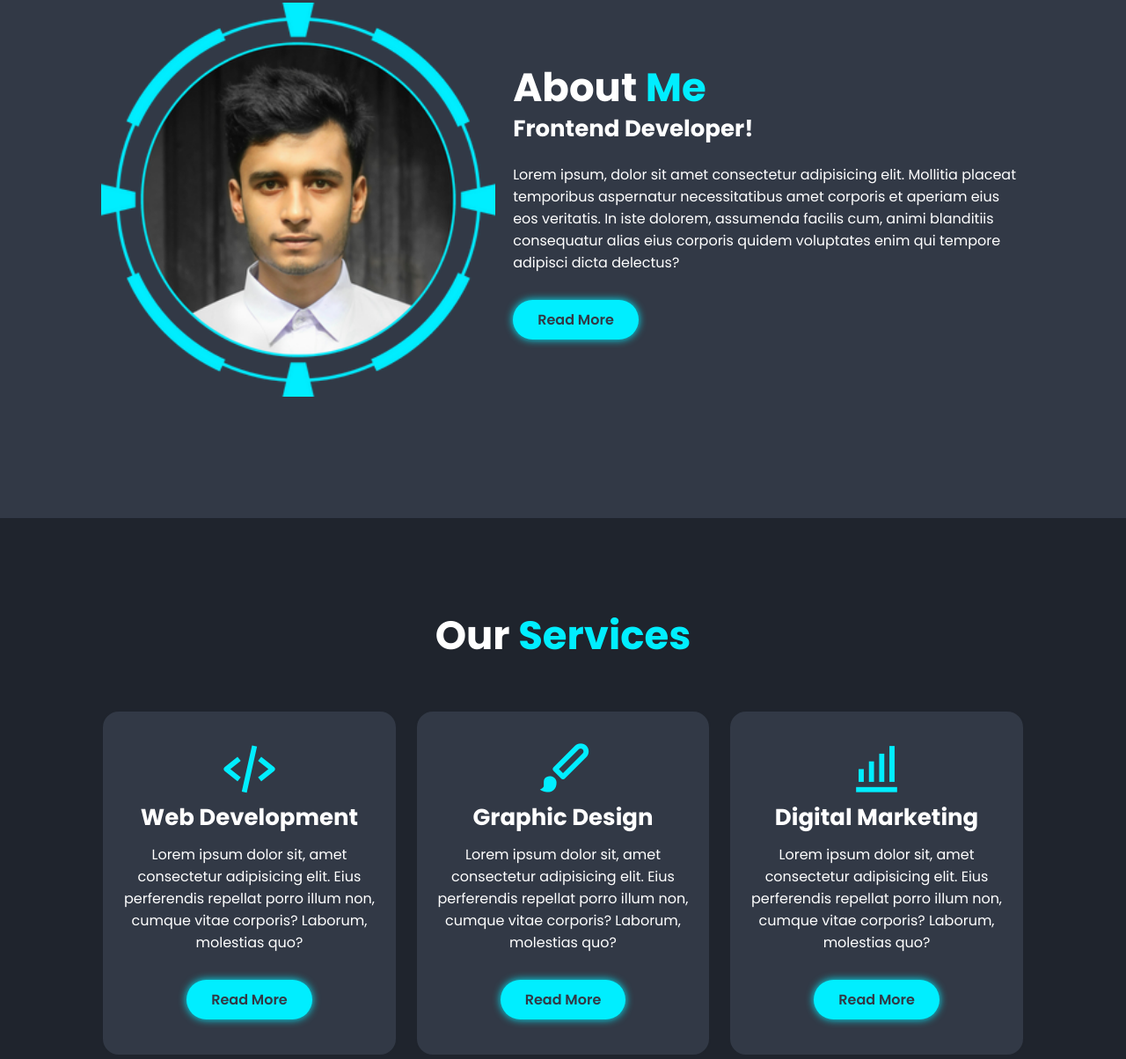
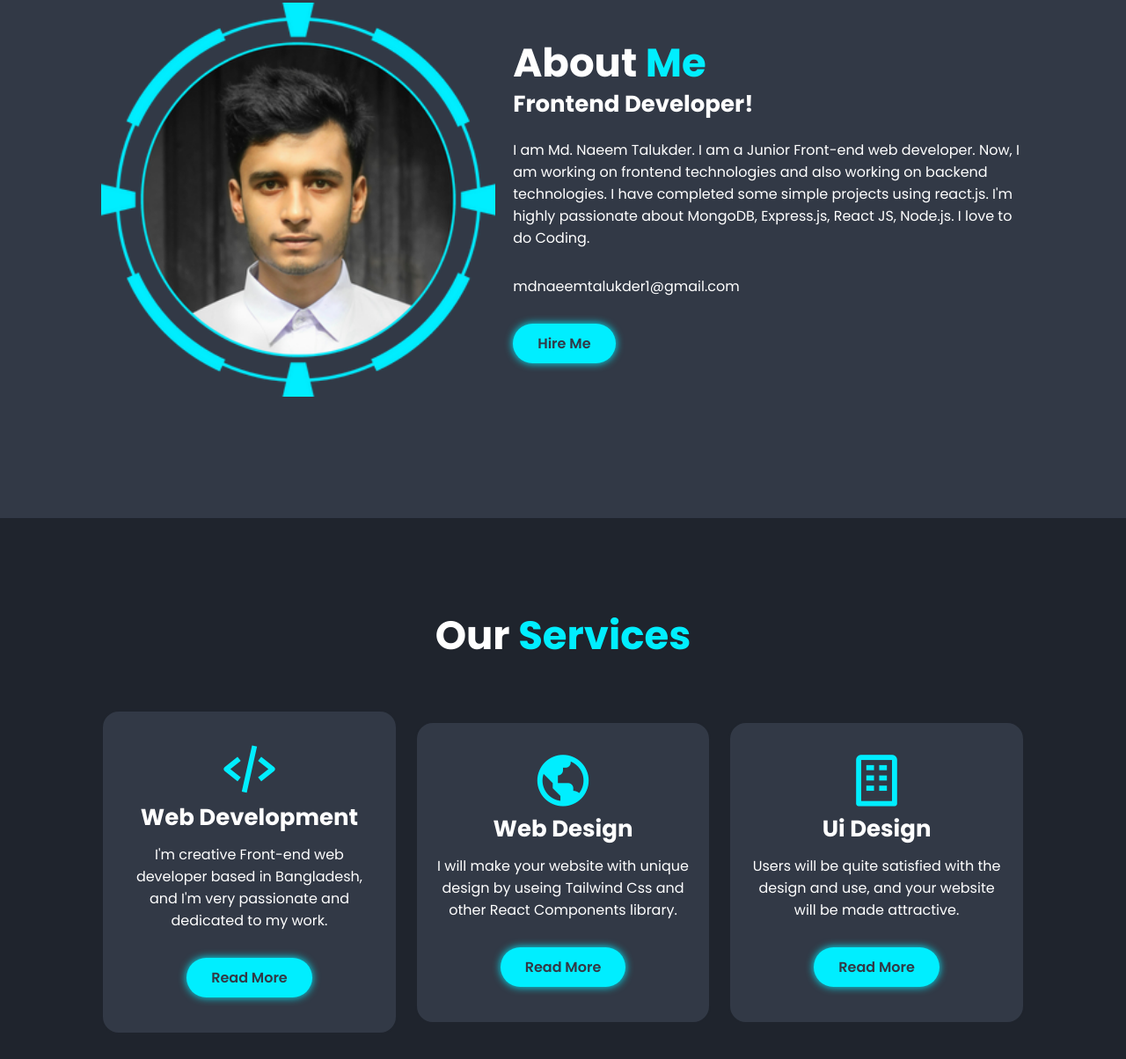
Before and after one commit to naeemtalukder/portfolio-js, a plain HTML site: page index.html in a window 1280 px wide. Shown: the part 1011-2215 px from the top of the page at 88% size. Drawn offline with nearby package versions, Linux system fonts and the light colour scheme.

Commit message:
Project ui update

```diff
--- a/app.js
+++ b/app.js
@@ -52,7 +52,7 @@ ScrollReveal().reveal('.home-content p, .about-content', { origin: 'right' });
 
 /*########## Typed Js ###########*/
 const typed = new Typed('.multiple-text', {
-    strings: ['Frontend Developer', 'Digital Marketer', 'Graphic Designer'],
+    strings: ['Web Developer', 'Frontend Developer', 'Blogger'],
     typeSpeed: 100,
     backSpeed: 100,
     backDelay: 1000,
--- a/index.html
+++ b/index.html
@@ -36,8 +36,7 @@
             <h3>Hello, It's Me</h3>
             <h1>Md. Naeem Talukder</h1>
             <h3>And I'm a <span class="multiple-text"></span></h3>
-            <p>Lorem ipsum dolor sit amet consectetur, adipisicing elit.
-                Nemo debitis cupiditate deleniti laboriosam rerum hic eum totam.</p>
+            <p>I'm creative Front-end web developer based in Bangladesh, and I'm very passionate and dedicated to my work.</p>
             <div class="social-media">
                 <a href="#"><i class='bx bxl-facebook'></i></a>
                 <a href="#"><i class='bx bxl-twitter'></i></a>
@@ -61,11 +60,9 @@
         <div class="about-content">
             <h2 class="heading">About <span>Me</span></h2>
             <h3>Frontend Developer!</h3>
-            <p>Lorem ipsum, dolor sit amet consectetur adipisicing elit. Mollitia placeat temporibus
-                aspernatur necessitatibus amet corporis et aperiam eius eos veritatis.
-                In iste dolorem, assumenda facilis cum, animi blanditiis consequatur alias
-                eius corporis quidem voluptates enim qui tempore adipisci dicta delectus?</p>
-            <a href="#" class="btn">Read More</a>
+            <p>I am Md. Naeem Talukder. I am a Junior Front-end web developer. Now, I am working on frontend technologies and also working on backend technologies. I have completed some simple projects using react.js. I'm highly passionate about MongoDB, Express.js, React JS, Node.js. I love to do Coding.</p>
+            <p>mdnaeemtalukder1@gmail.com</p>
+            <a href="mailto:mdnaeemtalukder1@gmail.com" class="btn">Hire Me</a>
         </div>
     </section>
 
@@ -76,24 +73,21 @@
             <div class="services-box">
                 <i class='bx bx-code-alt'></i>
                 <h3>Web Development</h3>
-                <p>Lorem ipsum dolor sit, amet consectetur adipisicing elit. Eius perferendis repellat
-                    porro illum non, cumque vitae corporis? Laborum, molestias quo?</p>
+                <p>I'm creative Front-end web developer based in Bangladesh, and I'm very passionate and dedicated to my work.</p>
                 <a href="#" class="btn">Read More</a>
             </div>
 
             <div class="services-box">
-                <i class='bx bxs-paint'></i>
-                <h3>Graphic Design</h3>
-                <p>Lorem ipsum dolor sit, amet consectetur adipisicing elit. Eius perferendis repellat
-                    porro illum non, cumque vitae corporis? Laborum, molestias quo?</p>
+                <i class='bx bx-world'></i>
+                <h3>Web Design</h3>
+                <p>I will make your website with unique design by useing Tailwind Css and other React Components library.</p>
                 <a href="#" class="btn">Read More</a>
             </div>
 
             <div class="services-box">
-                <i class='bx bx-bar-chart-alt'></i>
-                <h3>Digital Marketing</h3>
-                <p>Lorem ipsum dolor sit, amet consectetur adipisicing elit. Eius perferendis repellat
-                    porro illum non, cumque vitae corporis? Laborum, molestias quo?</p>
+                <i class='bx bx-building'></i>
+                <h3>Ui Design</h3>
+                <p>Users will be quite satisfied with the design and use, and your website will be made attractive.</p>
                 <a href="#" class="btn">Read More</a>
             </div>
         </div>
@@ -107,7 +101,7 @@
 
             <div class="portfolio-box">
                 <!-- <img src="https://i.ibb.co/VNdVWfq/Large-screen-with-a-gaming-gear-screencapture-bike-menufacture-web-app-2022-07-02-22-16-54-1.png" alt=""> -->
-                <img src="/images/portfolio-1.jpg" alt="">
+                <img src="https://images.pexels.com/photos/326503/pexels-photo-326503.jpeg?auto=compress&cs=tinysrgb&w=1260&h=750&dpr=1" alt="">
                 <div class="portfolio-layer">
                     <h4>Web Design</h4>
                     <p>Lorem, ipsum dolor sit amet consectetur adipisicing elit. Itaque, quaerat!</p>
@@ -116,7 +110,7 @@
             </div>
 
             <div class="portfolio-box">
-                <img src="/images/portfolio-2.jpg" alt="">
+                <img src="https://images.pexels.com/photos/326518/pexels-photo-326518.jpeg?auto=compress&cs=tinysrgb&w=600" alt="">
                 <div class="portfolio-layer">
                     <h4>Web Design</h4>
                     <p>Lorem, ipsum dolor sit amet consectetur adipisicing elit. Itaque, quaerat!</p>
@@ -125,7 +119,7 @@
             </div>
 
             <div class="portfolio-box">
-                <img src="/images/portfolio-3.jpg" alt="">
+                <img src="https://images.pexels.com/photos/669996/pexels-photo-669996.jpeg?auto=compress&cs=tinysrgb&w=600" alt="">
                 <div class="portfolio-layer">
                     <h4>Web Design</h4>
                     <p>Lorem, ipsum dolor sit amet consectetur adipisicing elit. Itaque, quaerat!</p>
@@ -134,7 +128,7 @@
             </div>
 
             <div class="portfolio-box">
-                <img src="/images/portfolio-4.jpg" alt="">
+                <img src="https://images.pexels.com/photos/1777023/pexels-photo-1777023.jpeg?auto=compress&cs=tinysrgb&w=600&lazy=load" alt="">
                 <div class="portfolio-layer">
                     <h4>Web Design</h4>
                     <p>Lorem, ipsum dolor sit amet consectetur adipisicing elit. Itaque, quaerat!</p>
@@ -143,7 +137,7 @@
             </div>
 
             <div class="portfolio-box">
-                <img src="/images/portfolio-5.jpg" alt="">
+                <img src="https://images.pexels.com/photos/4126724/pexels-photo-4126724.jpeg?auto=compress&cs=tinysrgb&w=600" alt="">
                 <div class="portfolio-layer">
                     <h4>Web Design</h4>
                     <p>Lorem, ipsum dolor sit amet consectetur adipisicing elit. Itaque, quaerat!</p>
@@ -152,7 +146,7 @@
             </div>
 
             <div class="portfolio-box">
-                <img src="/images/portfolio-6.jpg" alt="">
+                <img src="https://images.pexels.com/photos/163097/twitter-social-media-communication-internet-network-163097.jpeg?auto=compress&cs=tinysrgb&w=600" alt="">
                 <div class="portfolio-layer">
                     <h4>Web Design</h4>
                     <p>Lorem, ipsum dolor sit amet consectetur adipisicing elit. Itaque, quaerat!</p>
```
